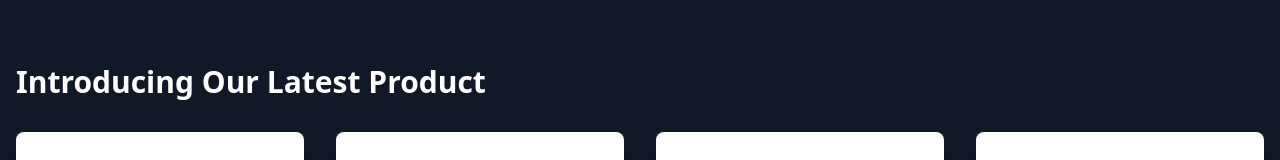
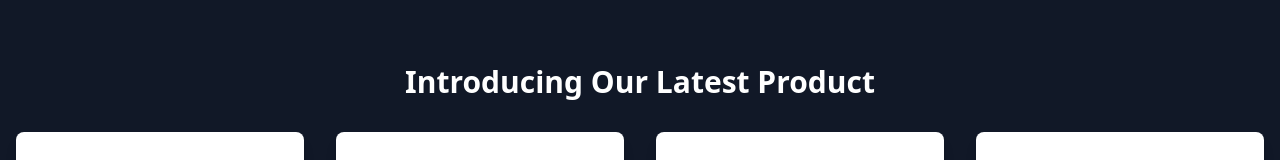
Before and after one commit to VedantShreeyansh/GFG-Assignments, a React (Vite) app: page / in a window 1280 px wide. Shown: the top 160 px of the page. Built offline with nearby package versions, Linux system fonts and the light colour scheme; grey boxes are pictures that could not be loaded.

Commit message:
2nd commit

```diff
--- a/src/Components/Assignment1.tsx
+++ b/src/Components/Assignment1.tsx
@@ -4,7 +4,7 @@ const Assignment1 = () => {
   return (
     <div className="bg-gray-900 min-h-screen py-16">
     <div className="container mx-auto px-4">
-        <h2 className="text-3xl font-bold text-white mb-8 flex justify-centergit">Introducing Our Latest Product</h2>
+        <h2 className="text-3xl font-bold text-white mb-8 flex justify-center">Introducing Our Latest Product</h2>
         <div className="grid grid-cols-1 md:grid-cols-3 lg:grid-cols-4 gap-8">
             <div className="bg-white rounded-lg shadow-lg p-8">
                 <div className="relative w-full h-48 overflow-hidden">
```
